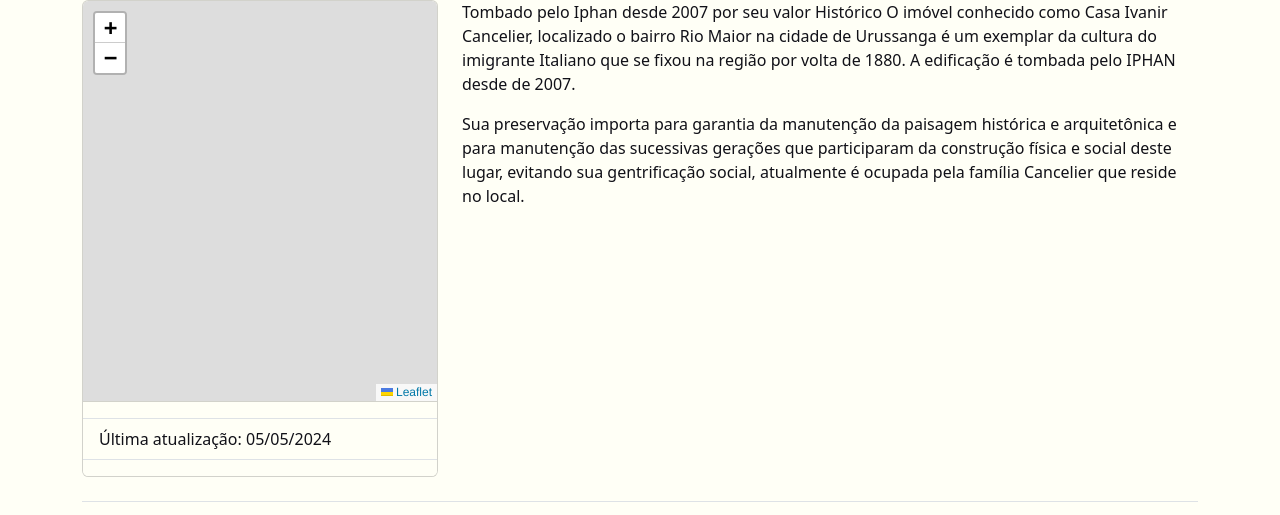
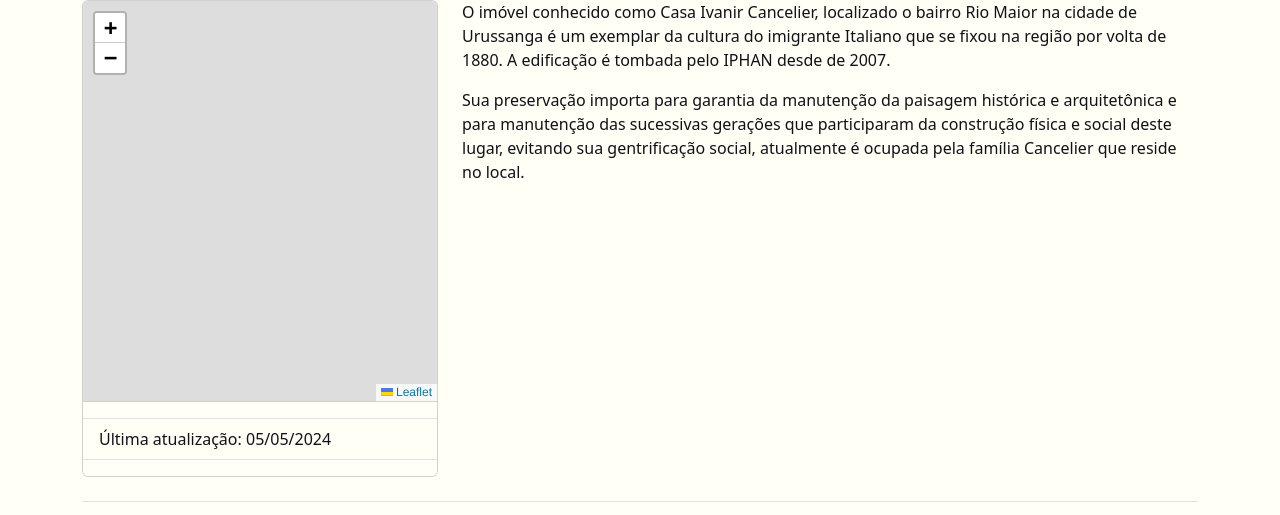
Before and after one commit to p3palazzo/casa, an Eleventy site: page src/casa/02 - Casa cancelier rodovia anes gualberto (sc 446) – rio maior – urussanga-sc.md in a window 1280 px wide. Shown: the part 145-660 px from the top of the page. Built offline with nearby package versions, Linux system fonts and the light colour scheme; Eleventy itself is replaced by a stand-in of ours; files that its build step writes are made by us from their sources; what country-code-emoji, eleventy-plugin-citeproc, eleventy-plugin-dynamic-categories, markdown-it-pandoc would draw is missing.

Commit message:
Update 02 - Casa cancelier rodovia anes gualberto (sc 446) – rio maior – urussanga-sc.md

```diff
--- a/src/casa/02 - Casa cancelier rodovia anes gualberto (sc 446) – rio maior – urussanga-sc.md
+++ b/src/casa/02 - Casa cancelier rodovia anes gualberto (sc 446) – rio maior – urussanga-sc.md
@@ -7,6 +7,6 @@ Long: -49.312203
 Area: 308,45 m²
 ---
 
-Tombado pelo Iphan desde 2007 por seu valor Histórico  O imóvel conhecido como Casa Ivanir Cancelier, localizado o bairro Rio Maior na cidade de Urussanga é um exemplar da cultura do imigrante Italiano que se fixou na região por volta de 1880. A edificação é tombada pelo IPHAN desde de 2007.
+O imóvel conhecido como Casa Ivanir Cancelier, localizado o bairro Rio Maior na cidade de Urussanga é um exemplar da cultura do imigrante Italiano que se fixou na região por volta de 1880. A edificação é tombada pelo IPHAN desde de 2007.
 
 Sua preservação importa para garantia da manutenção da paisagem histórica e arquitetônica e para manutenção das sucessivas gerações que participaram da construção física e social deste lugar, evitando sua gentrificação social, atualmente é ocupada pela família Cancelier que reside no local.
```
